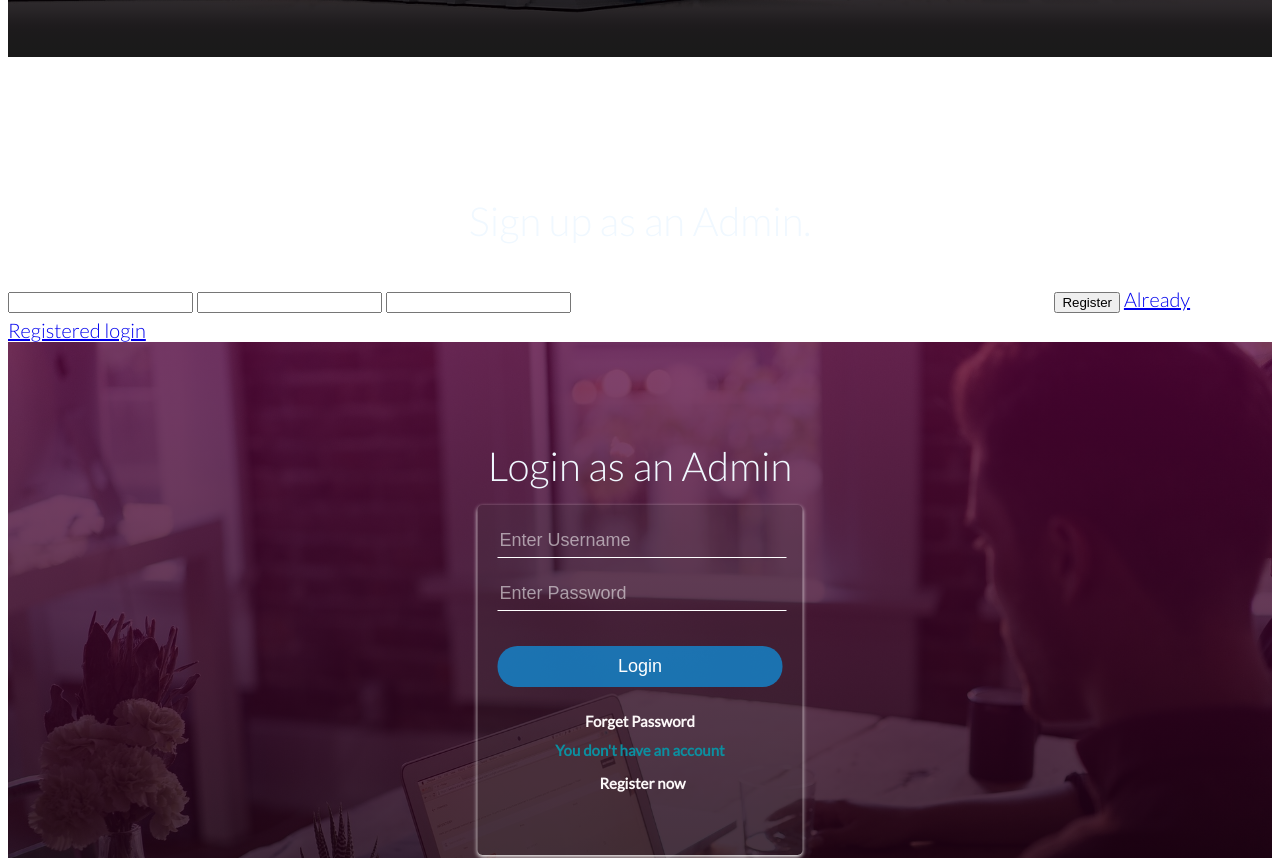
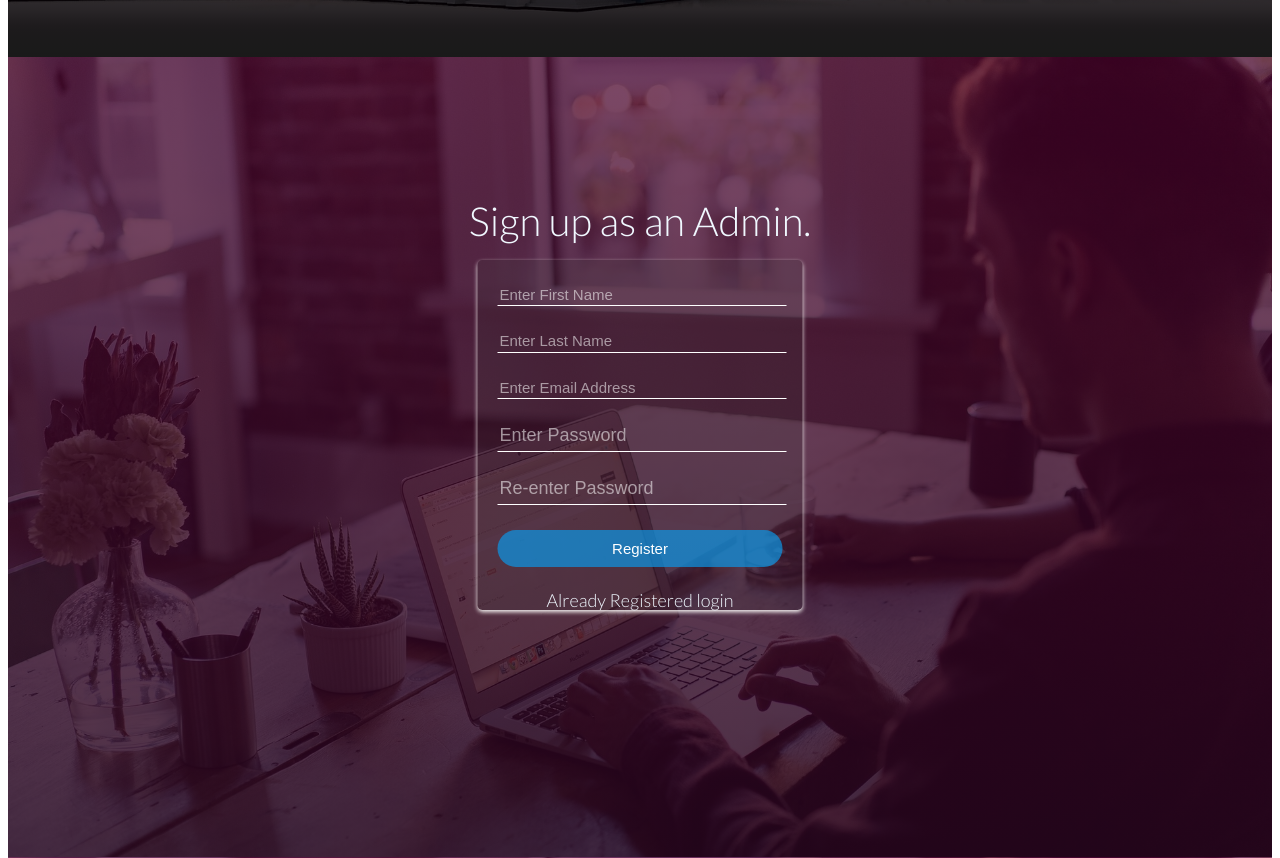
Before and after one commit to peterito/BankaApp, a plain HTML site: page frontend/index.html in a window 1280 px wide. Shown: the part 2351-3209 px from the top of the page. Drawn offline with Linux system fonts and the light colour scheme.

Commit message:
develop branch modified

```diff
--- a/frontend/css/style.css
+++ b/frontend/css/style.css
@@ -297,7 +297,7 @@ input[type=submit]:active{
 
 /**ADMIN SIGN-UP PAGE**/
 
-#admin{
+#admin-signup{
     background-image: linear-gradient(rgba(75, 3, 45, 0.726), rgba(39, 6, 31, 0.835)),url(img/admin.jpg);
     display: table;
     height: 100%;
@@ -309,7 +309,7 @@ input[type=submit]:active{
 	height: 100vh;
     background-attachment: fixed;
 }
-#admin .signup-box{
+#admin-signup .signup-box{
     width: 325px;
     height: 350px;
     background: rgba(59, 61, 61, 0.192);
@@ -323,11 +323,11 @@ input[type=submit]:active{
     padding: 20px;
 }
 
-#admin .signup-box input{
+#admin-signup .signup-box input{
     width: 100%;
     margin-bottom: 20px;
 }
-#admin .signup-box input[type="text"], input[type="password"]{
+#admin-signup .signup-box input[type="text"], input[type="password"]{
     border: none;
     border-bottom: 1px solid #fff;
     background: transparent;
@@ -339,7 +339,7 @@ input[type=submit]:active{
 ::placeholder{
     color: rgba(255, 255, 255, 0.541);
 }
-#admin .signup-box input[type="submit"]{
+#admin-signup .signup-box input[type="submit"]{
     border: none;
     outline: none;
     background: #0c97e7b2;
@@ -349,12 +349,12 @@ input[type=submit]:active{
     margin-top: 5px;
     padding: 10px;
 }
-#admin .signup-box input[type="submit"]:hover{
+#admin-signup .signup-box input[type="submit"]:hover{
     cursor: pointer;
     background: rgba(19, 121, 124, 0.959);
     color: #fff
 }
-#admin .already-registered{
+#admin-signup .already-registered{
     text-decoration: none;
     margin-top: 10px;
     color: aliceblue;
@@ -372,6 +372,7 @@ input[type=submit]:active{
     cursor: pointer;
     color: rgb(10, 102, 250);
 }
+/**ADMIN LOGIN**/
 
 #admin-login{
     background-image: linear-gradient(rgba(90, 5, 62, 0.753), rgba(0, 0, 0, 0.842)), url(img/admin.jpg);
```
